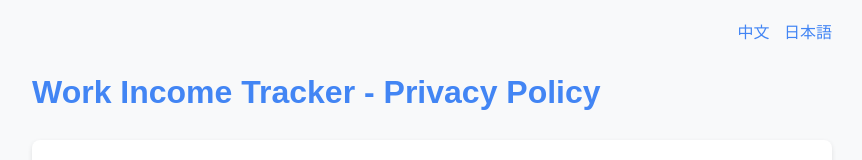
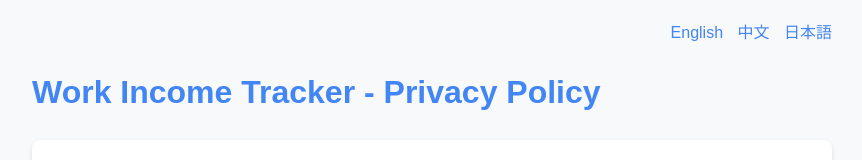
Before and after one commit to arjenou/extension-privacy-policy, a plain HTML site: page index.html in a window 1280 px wide. Shown: the top 160 px of the page, without its empty margins (208-1070 px from the left). Drawn offline with Linux system fonts and the light colour scheme.

Commit message:
Update index.html

```diff
--- a/index.html
+++ b/index.html
@@ -46,6 +46,7 @@
 </head>
 <body>
     <div class="language-switcher">
+        <a href="index.html">English</a>
         <a href="privacy_policy_zh.html">中文</a>
         <a href="privacy_policy_ja.html">日本語</a>
     </div>
```
